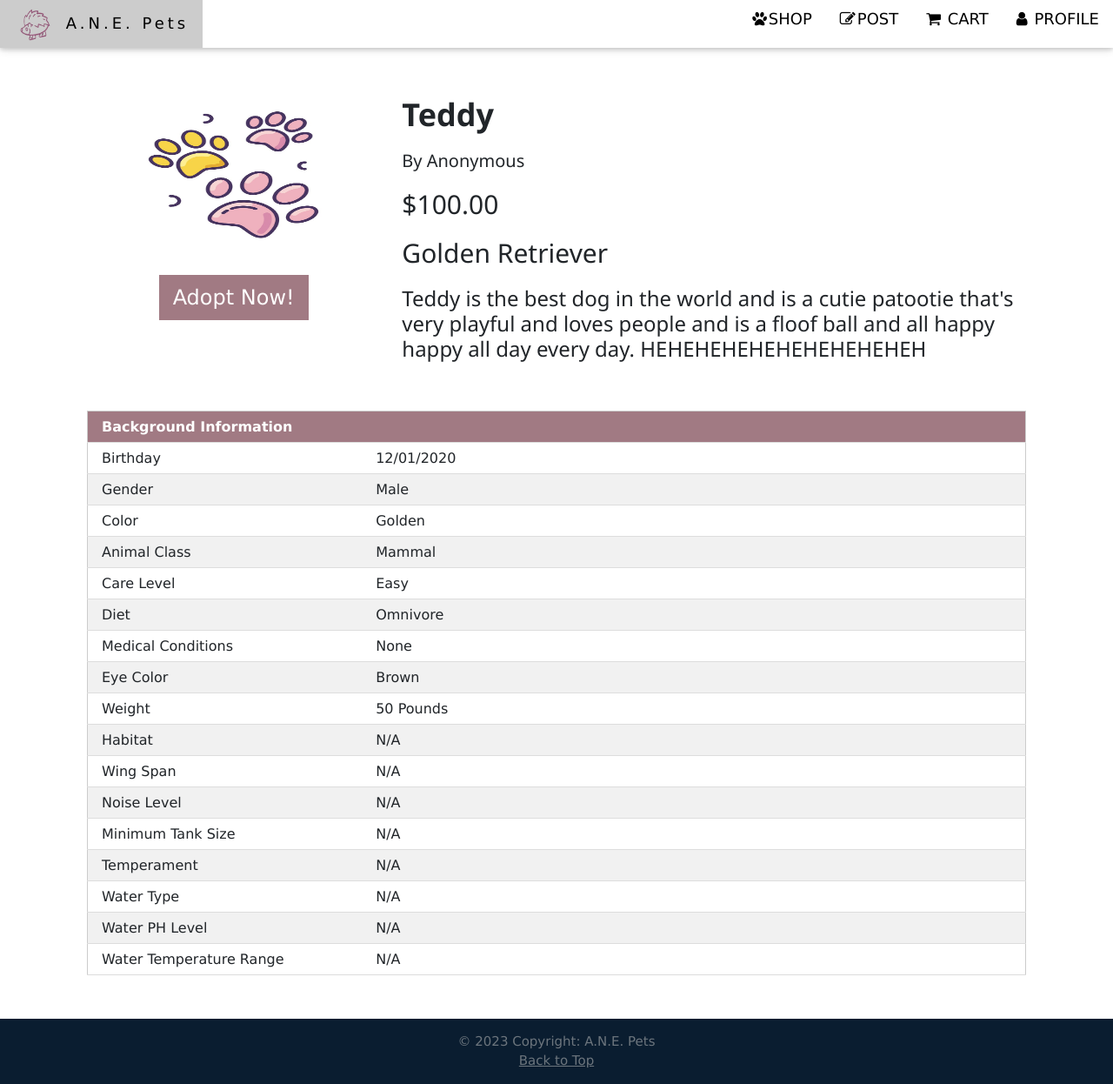
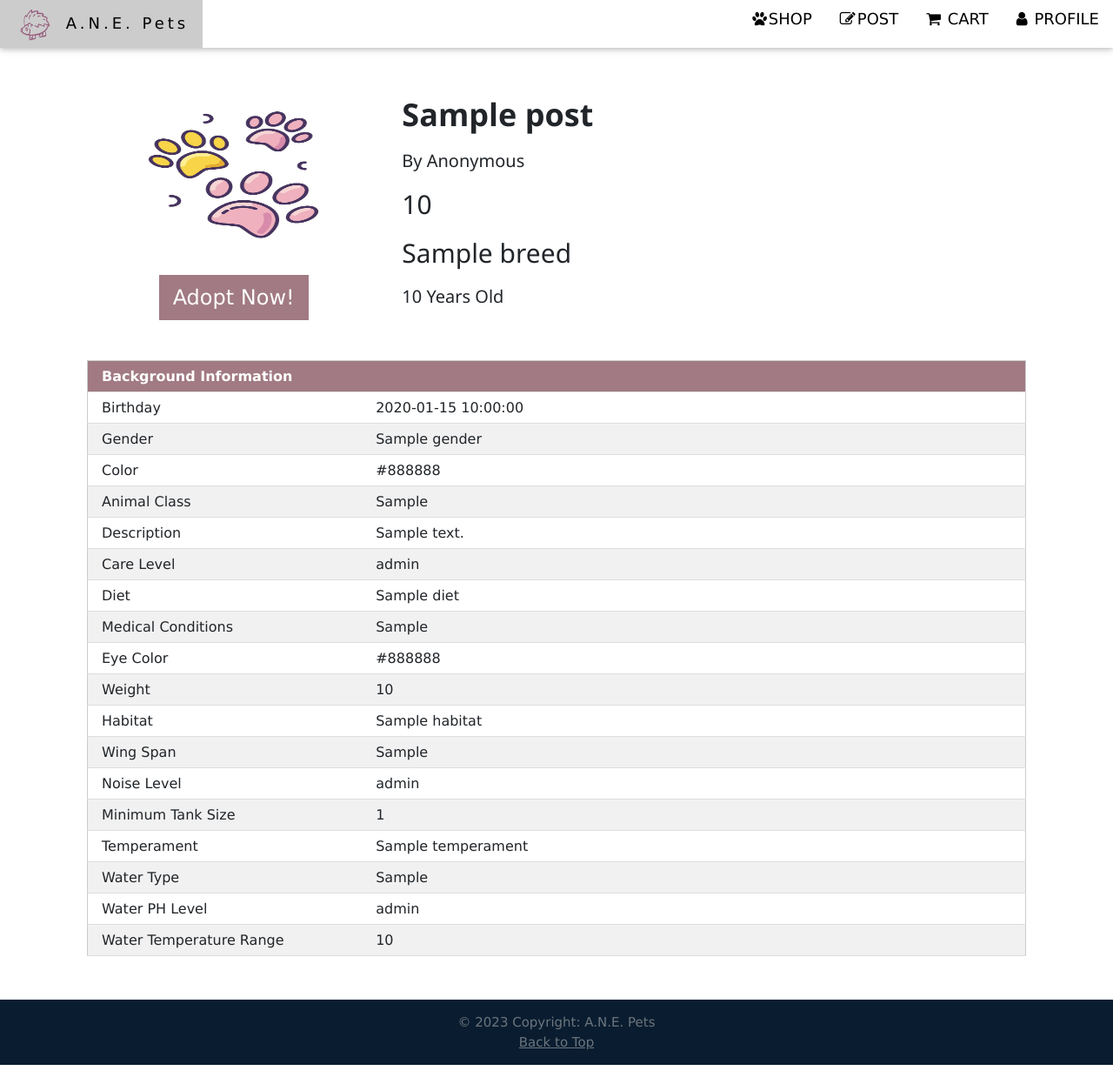
Before and after one commit to Nick-Talton/cs4750, a Flask app: template app/templates/post.html in a window 1280 px wide. Shown: the whole page at 87% size. After the commit the page ends 1224 px from the top, so only its background shows below. Run offline with Flask 2, Linux system fonts and the light colour scheme; the template is opened without the code that fills it: most values are stand-ins (such as "Sample title", 1, 10 or a date in 2020).

Commit message:
fix post page to render individual post data

```diff
--- a/app/templates/post.html
+++ b/app/templates/post.html
@@ -24,19 +24,19 @@
 
         <div class="w3-twothird">
             <div style="display:flex; flex-direction:row; ">
-                <h1 style="font-weight:bold;">Teddy</h1>
+                <h1 style="font-weight:bold;">{{ post.name }}</h1>
             </div>
             <div style="display:flex; flex-direction:row;">
                 <h4>By Anonymous</h4>
             </div>
             <div style="display:flex; flex-direction:row;">
-                <h2>$100.00</h2>
+                <h2>{{ post.price }}</h2>
             </div>
             <div style="display:flex; flex-direction:row;">
-                <h2>Golden Retriever</h2>
+                <h2>{{ post.breed }}</h2>
             </div>
             <div style="display:flex; flex-direction:row;">
-                <h3>Teddy is the best dog in the world and is a cutie patootie that's very playful and loves people and is a floof ball and all happy happy all day every day. HEHEHEHEHEHEHEHEHEHEH</h3>
+                <h4>{{ post.age }} Years Old</h4>
             </div>
 
         </div>
@@ -47,23 +47,24 @@
 <div class="w3-container" style="padding-left:100px;padding-bottom:50px;padding-right:100px;">
     <table class="w3-table w3-striped w3-bordered w3-border">
         <thead style="background-color:#a17a83; color:white;"><th style="width:30%">Background Information</th><th></th></thead>
-        <tr><td style="width:30%">Birthday</td><td>12/01/2020</td></tr>
-        <tr><td>Gender</td><td>Male</td></tr>
-        <tr><td>Color</td><td>Golden</td></tr>
-        <tr><td>Animal Class</td><td>Mammal</td></tr>
-        <tr><td>Care Level</td><td>Easy</td></tr>
-        <tr><td>Diet</td><td>Omnivore</td></tr>
-        <tr><td>Medical Conditions</td><td>None</td></tr>
-        <tr><td>Eye Color</td><td>Brown</td></tr>
-        <tr><td>Weight</td><td>50 Pounds</td></tr>
-        <tr><td>Habitat</td><td>N/A</td></tr>
-        <tr><td>Wing Span</td><td>N/A</td></tr>
-        <tr><td>Noise Level</td><td>N/A</td></tr>
-        <tr><td>Minimum Tank Size</td><td>N/A</td></tr>
-        <tr><td>Temperament</td><td>N/A</td></tr>
-        <tr><td>Water Type</td><td>N/A</td></tr>
-        <tr><td>Water PH Level</td><td>N/A</td></tr>
-        <tr><td>Water Temperature Range</td><td>N/A</td></tr>
+        <tr><td style="width:30%">Birthday</td><td>{{ post.birthday }}</td></tr>
+        <tr><td>Gender</td><td>{{ post.gender }}</td></tr>
+        <tr><td>Color</td><td>{{ post.color }}</td></tr>
+        <tr><td>Animal Class</td><td> {{ post.animal_class }}</td></tr>
+        <tr><td>Description</td><td> {{ post.description }}</td></tr>
+        <tr><td>Care Level</td><td>{{ post.care_level }}</td></tr>
+        <tr><td>Diet</td><td>{{ post.diet }}</td></tr>
+        <tr><td>Medical Conditions</td><td>{{ post.medical_condition }}</td></tr>
+        <tr><td>Eye Color</td><td>{{ post.eye_color }}</td></tr>
+        <tr><td>Weight</td><td>{{ post.weight }}</td></tr>
+        <tr><td>Habitat</td><td>{{ post.habitat }}</td></tr>
+        <tr><td>Wing Span</td><td>{{ post.wing_span }}</td></tr>
+        <tr><td>Noise Level</td><td>{{ post.noise_level }}</td></tr>
+        <tr><td>Minimum Tank Size</td><td>{{ post.min_tank_size }}</td></tr>
+        <tr><td>Temperament</td><td>{{ post.temperament }}</td></tr>
+        <tr><td>Water Type</td><td>{{ post.water_type }}</td></tr>
+        <tr><td>Water PH Level</td><td>{{ post.water_ph_level }}</td></tr>
+        <tr><td>Water Temperature Range</td><td>{{ post.water_temp_range }}</td></tr>
     </table>
 </div>
 
--- a/app/templates/shop.html
+++ b/app/templates/shop.html
@@ -79,7 +79,7 @@
                 <h6 class="w3-opacity">Cost: {{ post.price }}</h6>
                 <p>Breed: {{ post.breed }}</p>
                 <p>Age: {{ post.age }}</p>
-                <a href="/post" style="text-decoration:none"><button class="w3-button w3-block w3-black w3-margin-bottom">Learn More</button></a>
+                <a href="/post/{{post.pet_id}}" style="text-decoration:none"><button class="w3-button w3-block w3-black w3-margin-bottom">Learn More</button></a>
             </div>
         </div>
         {% endfor %}
```
Also changed, not shown: app/views/postspages.py (+11 -3 lines).
